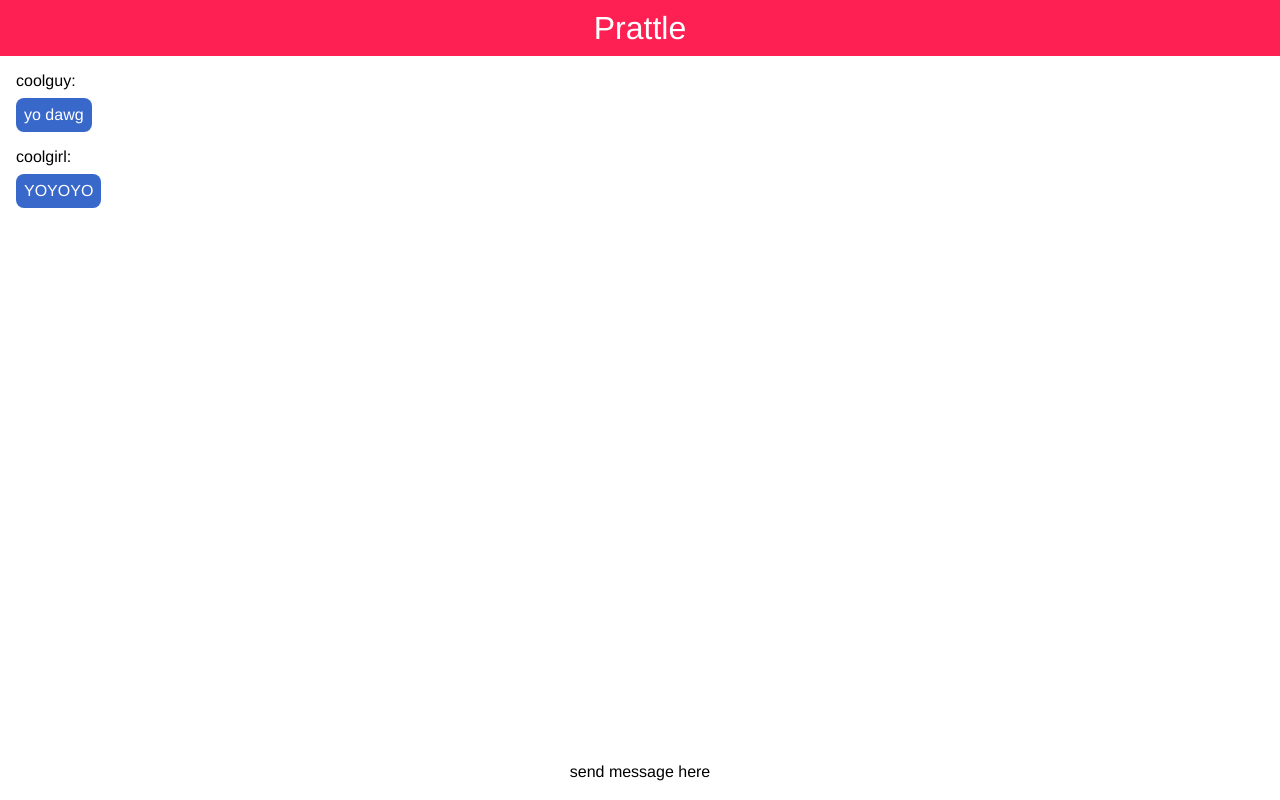
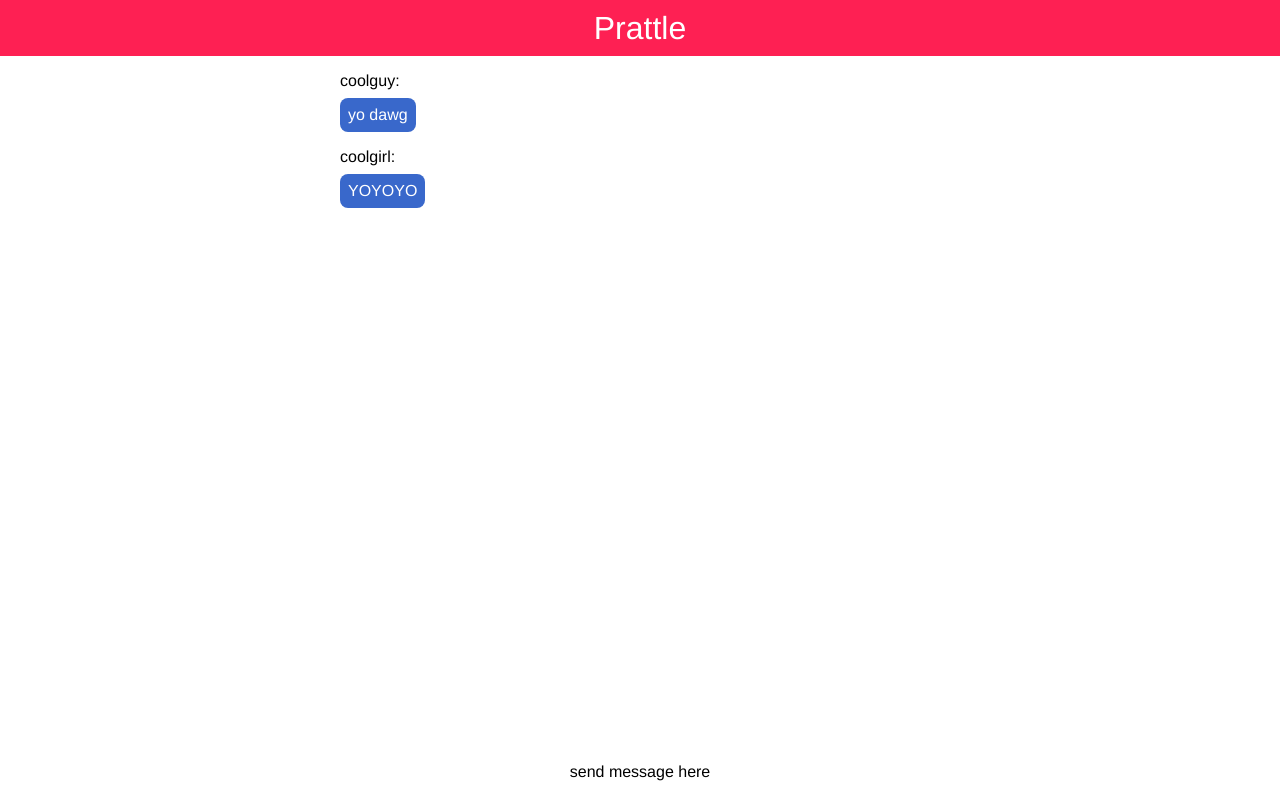
Before and after one commit to nryoung/prattle, a React (Create React App) app: page / in a window 1280 px wide. Built offline with nearby package versions, Linux system fonts and the light colour scheme.

Commit message:
feat: make design responsive

```diff
--- a/src/components/MessageList.js
+++ b/src/components/MessageList.js
@@ -2,6 +2,7 @@ import React from 'react';
 import PropTypes from 'prop-types';
 import styled from 'styled-components';
 import * as colors from '../styles/colors';
+import media from '../styles/media';
 import Message from './Message';
 
 const StyledMessageList = styled.div`
@@ -9,6 +10,15 @@ const StyledMessageList = styled.div`
   flex-wrap: wrap;
   overflow-y: scroll;
   padding: 72px 16px 72px;
+
+  ${media.screenMediumUp`
+    width: 600px;
+    margin: 0 auto;
+  `}
+
+  &::-webkit-scrollbar {
+    width: 0 !important; // Add this to hide scrollbars on chrome
+  }
 `;
 
 const MessageList = ({ messages }) => (
--- /dev/null
+++ b/src/styles/media.js
@@ -0,0 +1,31 @@
+import { css } from 'styled-components';
+
+// screen breakpoints
+const breakpoints = [
+  {
+    name: 'screenMedium',
+    value: 776,
+  },
+];
+
+const maxWidth = (breakpoint, compiledCss) => css`
+  @media (max-width: ${breakpoint - 1}px) {
+    ${compiledCss}
+  }
+`;
+
+const minWidth = (breakpoint, compiledCss) => css`
+  @media (min-width: ${breakpoint}px) {
+    ${compiledCss}
+  }
+`;
+
+const breakpointsReducer = (media, { name, value }) =>
+  Object.assign(media, {
+    [`${name}Down`]: (...args) => maxWidth(value, css(...args)),
+    [`${name}Up`]: (...args) => minWidth(value, css(...args)),
+  });
+
+export default {
+  ...breakpoints.reduce(breakpointsReducer, {}),
+};
```
